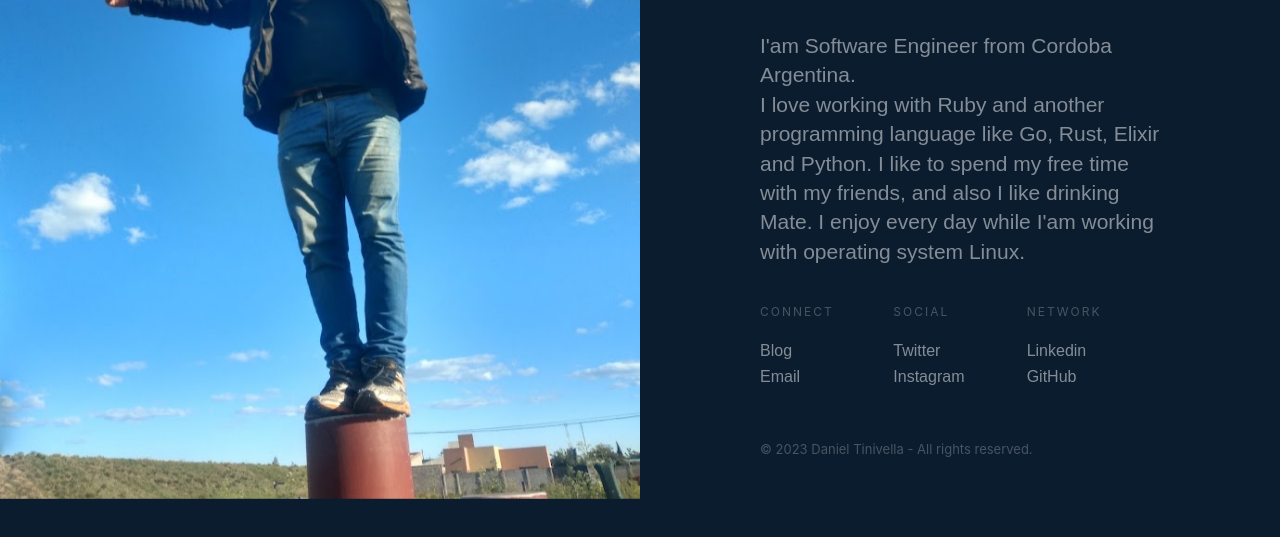
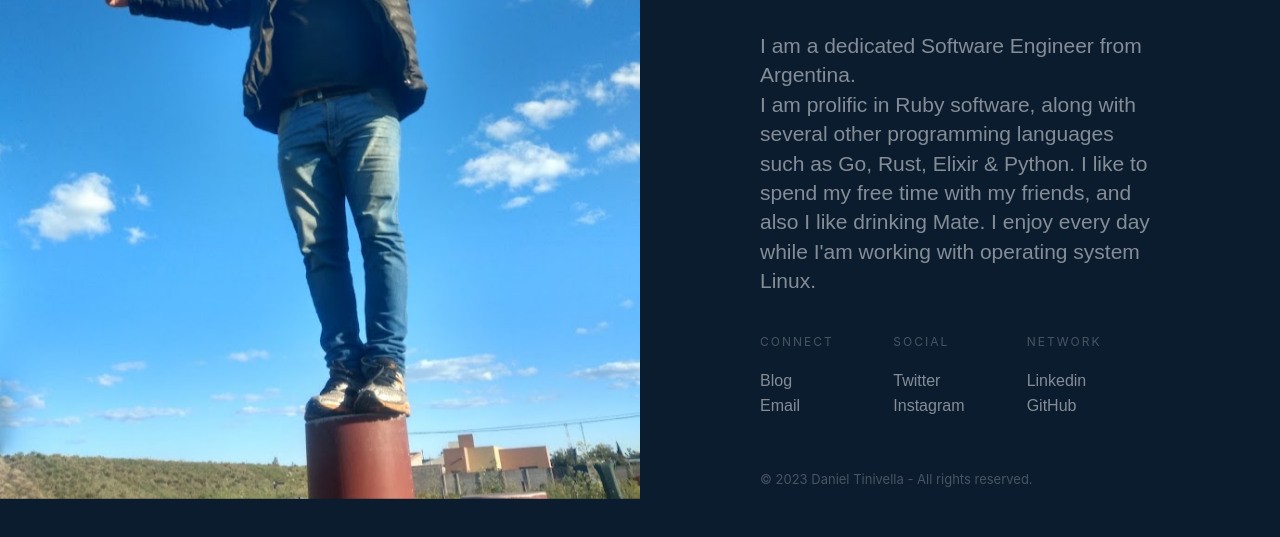
Before and after one commit to danieltinivella/danieltinivella.github.io, a plain HTML site: page index.html in a window 1280 px wide. Shown: the part 301-838 px from the top of the page. Drawn offline with nearby package versions, Linux system fonts and the light colour scheme.

Commit message:
refactoring introduce my self

```diff
--- a/index.html
+++ b/index.html
@@ -29,9 +29,7 @@ body {
       <div data-w-id="3fd5aeb3-22da-ed60-7286-0d11f16597d3" style="opacity:0" class="content">
         <div class="name">Daniel Tinivella</div>
         <h1 class="tagline"><strong class="bold-text">Software Engineer.</strong></h1>
-        <p class="bio">I'am Software Engineer from Cordoba Argentina. <br />
-	  I love working with Ruby and another programming language like Go, Rust, Elixir and Python.
-	  I like to spend my free time with my friends, and also I like drinking Mate. I enjoy every day while I'am working with operating system Linux.</p>
+        <p class="bio">I am a dedicated Software Engineer from Argentina. <br /> I am prolific in Ruby software, along with several other programming languages such as Go, Rust, Elixir & Python. I like to spend my free time with my friends, and also I like drinking Mate. I enjoy every day while I'am working with operating system Linux.</p>
         <div class="links w-row">
           <div class="column w-col w-col-4">
             <div class="text-block-2">Connect</div>
@@ -67,8 +65,9 @@ body {
             </ul>
           </div>
         </div>
+        </div>
         <div class="credit">© 2023 Daniel Tinivella - All rights reserved.
-        </div>
+          <a href=""></a>
       </div>
     </div>
   </div>
```
